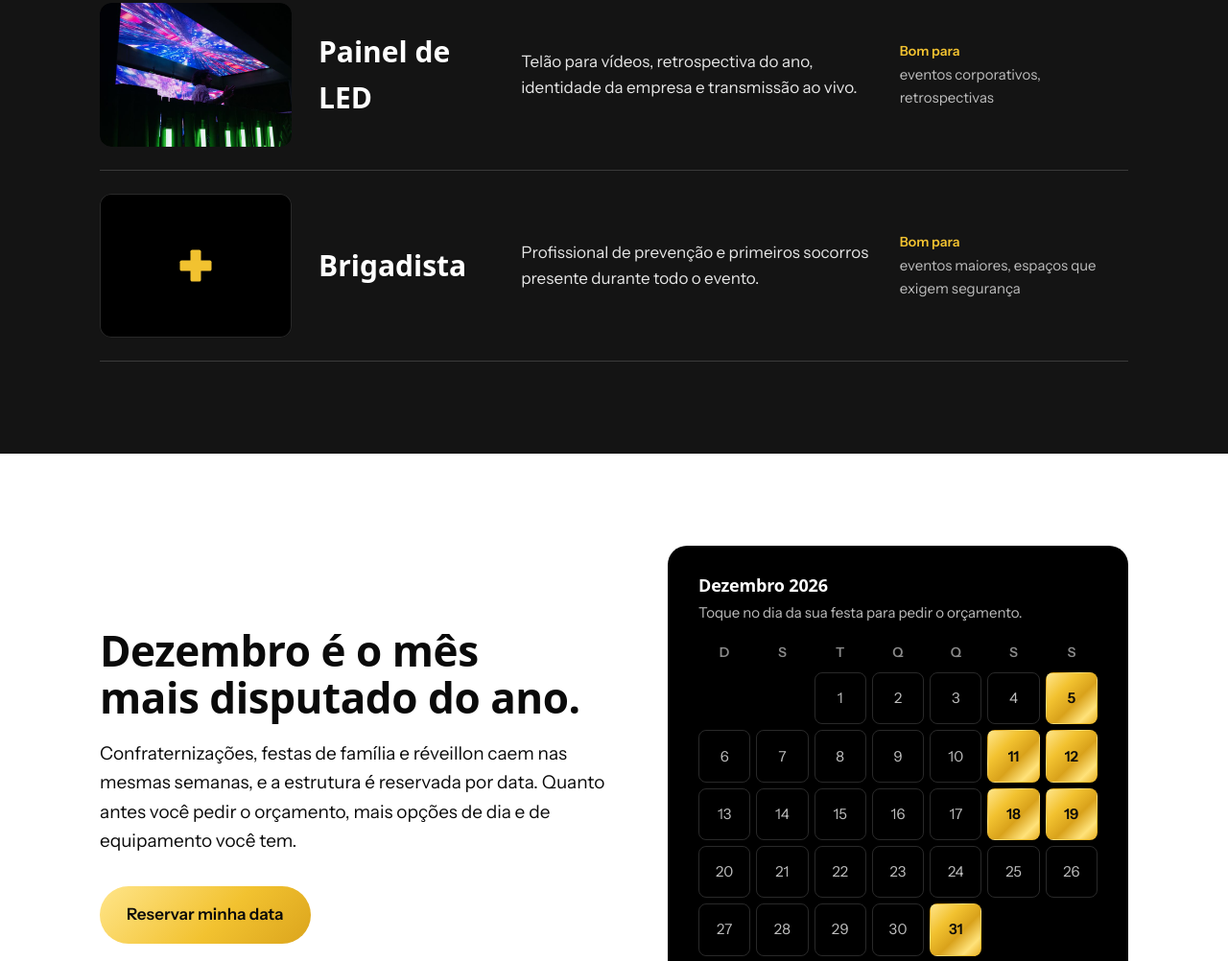
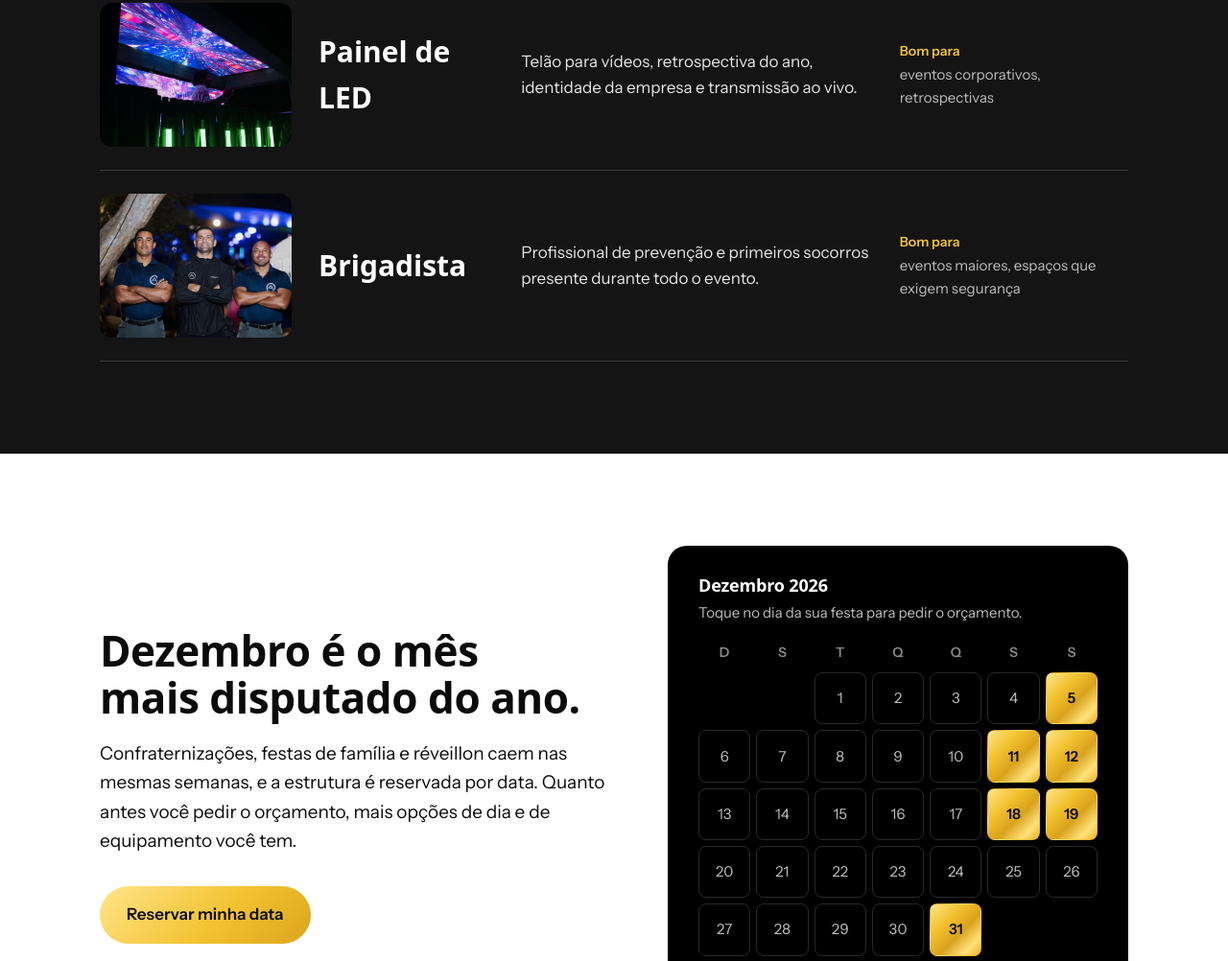
Before and after one commit to Ygxxrr/arena-festas, a website: page index.html in a window 1280 px wide. Shown: the part 3432-4434 px from the top of the page at 96% size. Drawn offline with Linux system fonts and the light colour scheme; a web font is replaced by a local one.

Commit message:
Add files via upload

```diff
--- a/index.html
+++ b/index.html
@@ -353,7 +353,7 @@ footer{border-top:1px solid var(--linha-escura);background:#000;color:var(--espu
         <li><img class="foto" src="img/palco.jpg" alt="Palco com bateria, painel de LED e iluminação montado sob tenda" loading="lazy"><span class="nome">Palco</span><span class="desc">Palco no tamanho certo para banda, DJ, apresentações ou o momento da premiação da equipe.</span><span class="uso"><b>Bom para</b>shows, discursos, premiações</span></li>
         <li><img class="foto" src="img/tendas.jpg" alt="Tenda montada na praia com bar, mesas e decoração" loading="lazy"><span class="nome">Tendas</span><span class="desc">Cobertura para proteger convidados de sol e chuva, transformando qualquer área aberta em espaço de festa.</span><span class="uso"><b>Bom para</b>quintais, praia, áreas sem cobertura</span></li>
         <li><img class="foto" src="img/led.jpg" alt="Painel de LED sobre cabine de DJ em festa noturna" loading="lazy"><span class="nome">Painel de LED</span><span class="desc">Telão para vídeos, retrospectiva do ano, identidade da empresa e transmissão ao vivo.</span><span class="uso"><b>Bom para</b>eventos corporativos, retrospectivas</span></li>
-        <li><span class="foto sem-foto" aria-hidden="true"><svg viewBox="0 0 48 48" fill="none"><rect x="18" y="6" width="12" height="36" rx="2" fill="#F2C230"/><rect x="6" y="18" width="36" height="12" rx="2" fill="#F2C230"/></svg></span><span class="nome">Brigadista</span><span class="desc">Profissional de prevenção e primeiros socorros presente durante todo o evento.</span><span class="uso"><b>Bom para</b>eventos maiores, espaços que exigem segurança</span></li>
+        <li><img class="foto" src="img/brigadista.jpg" alt="Equipe de brigadistas da Arena com uniforme em festa noturna" loading="lazy" style="object-position:center 30%"><span class="nome">Brigadista</span><span class="desc">Profissional de prevenção e primeiros socorros presente durante todo o evento.</span><span class="uso"><b>Bom para</b>eventos maiores, espaços que exigem segurança</span></li>
       </ul>
 
     </div>
```
